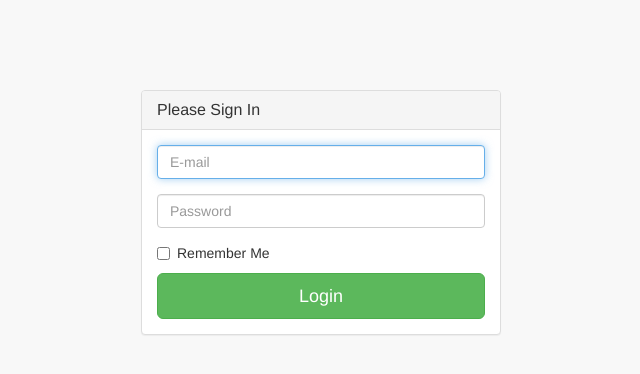
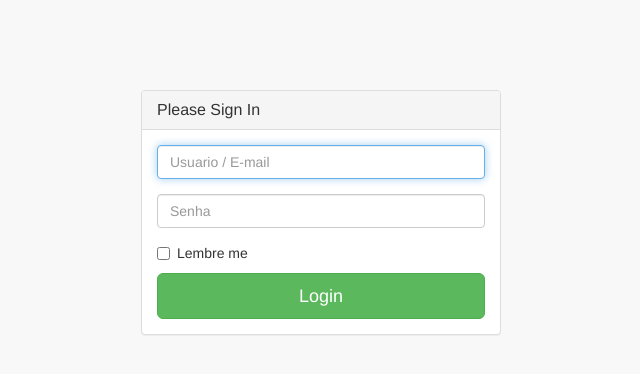
Before and after one commit to fboscato/projetoautesc, a website: page WebContent/pages/login.html in a window 1280 px wide. Shown: the full height of the page, 319-959 px from the left. Drawn offline with Linux system fonts and the light colour scheme.

Commit message:
Alterado o index
Signed-off-by: Luiz Felipe <luizfelipe.fe@gmail.com>

```diff
--- a/WebContent/pages/login.html
+++ b/WebContent/pages/login.html
@@ -45,14 +45,14 @@
                         <form role="form">
                             <fieldset>
                                 <div class="form-group">
-                                    <input class="form-control" placeholder="E-mail" name="email" type="email" autofocus>
+                                    <input class="form-control" placeholder="Usuario / E-mail" name="email" type="email" autofocus>
                                 </div>
                                 <div class="form-group">
-                                    <input class="form-control" placeholder="Password" name="password" type="password" value="">
+                                    <input class="form-control" placeholder="Senha" name="password" type="password" value="">
                                 </div>
                                 <div class="checkbox">
                                     <label>
-                                        <input name="remember" type="checkbox" value="Remember Me">Remember Me
+                                        <input name="remember" type="checkbox" value="Remember Me">Lembre me
                                     </label>
                                 </div>
                                 <!-- Change this to a button or input when using this as a form -->
```
